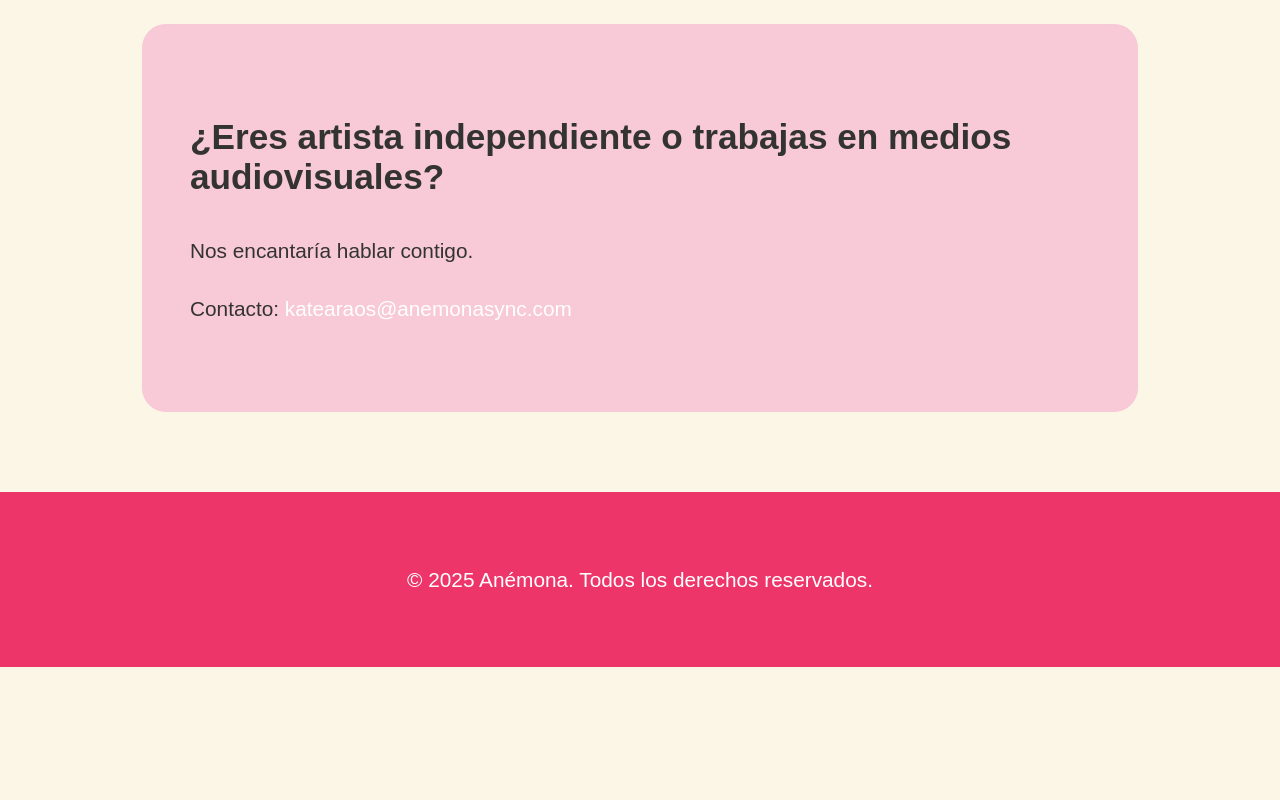
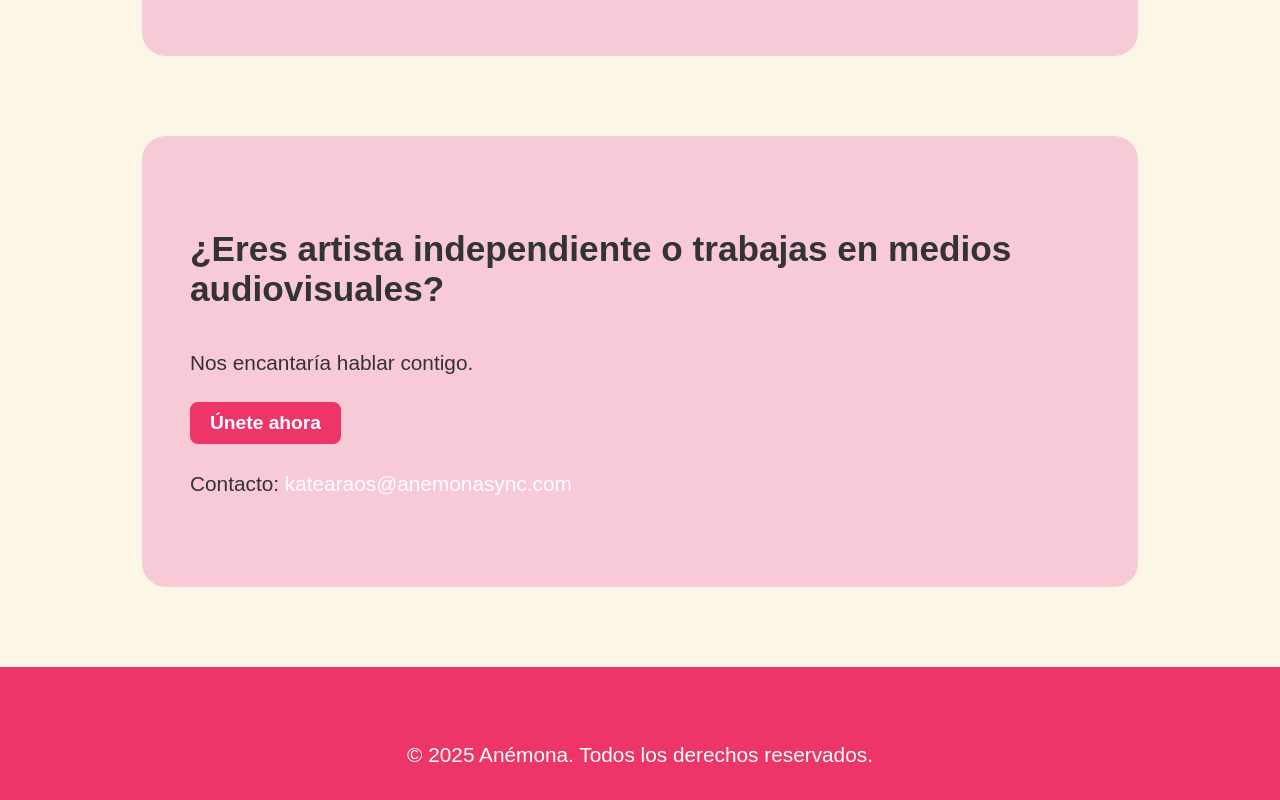
Before and after one commit to katearaos/anemonatrash, a plain HTML site: page index.html in a window 1280 px wide. Shown: the part 1510-2310 px from the top of the page. Before the commit the page ends 2177 px from the top, so only its background shows below. Drawn offline with Linux system fonts and the light colour scheme; a web font is replaced by a local one.

Commit message:
Update index.html

```diff
--- a/index.html
+++ b/index.html
@@ -21,14 +21,14 @@
 
     header {
       background-color: #EE3569;
-      padding: 8em 2em 2em; /* Aumenté el padding superior para que ocupe más espacio */
+      padding: 10em 2em 2em; /* Aumenté el padding superior aún más */
       text-align: center;
       color: white;
-      height: 50vh; /* Establecí la altura a la mitad de la pantalla */
+      height: 60vh; /* Aumenté la altura a 60% de la pantalla */
     }
 
     header img {
-      width: 50%; /* Hice el logo más grande en relación al header */
+      width: 50%; /* Mantengo el logo al 50% del ancho del header */
       height: auto;
     }
 
@@ -66,6 +66,21 @@
       font-size: 1.3em;
       line-height: 1.8em;
     }
+
+    button {
+      background-color: #EE3569;
+      color: white;
+      border: none;
+      padding: 10px 20px;
+      border-radius: 8px;
+      font-weight: bold;
+      cursor: pointer;
+      font-size: 1.2em;
+    }
+
+    button:hover {
+      background-color: #EA5E28;
+    }
   </style>
 </head>
 <body>
@@ -86,6 +101,8 @@
   <section class="divider">
     <h2>¿Eres artista independiente o trabajas en medios audiovisuales?</h2>
     <p>Nos encantaría hablar contigo.</p>
+    <!-- Botón para el formulario de registro de obras -->
+    <button onclick="window.location.href = '#formularioObras';">Únete ahora</button>
     <p>Contacto: <a href="mailto:katearaos@anemonasync.com">katearaos@anemonasync.com</a></p>
   </section>
 
```
